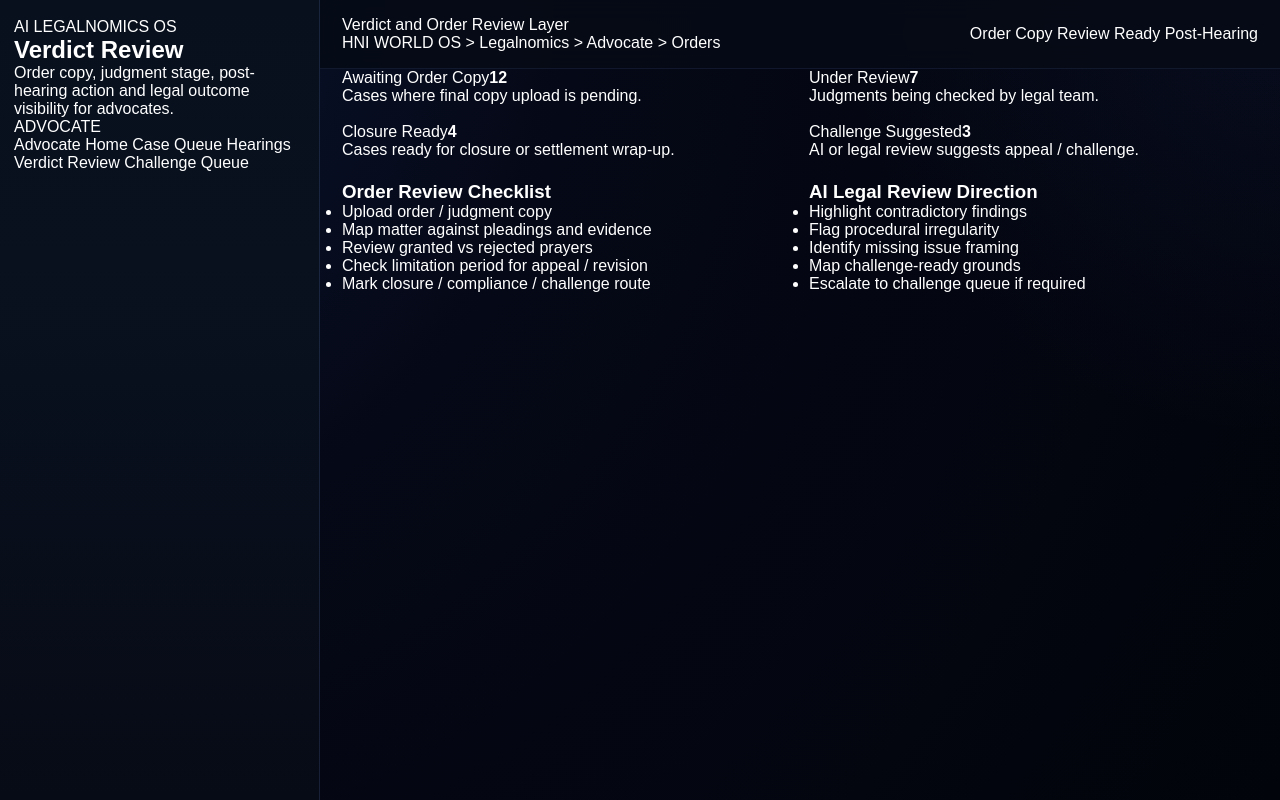
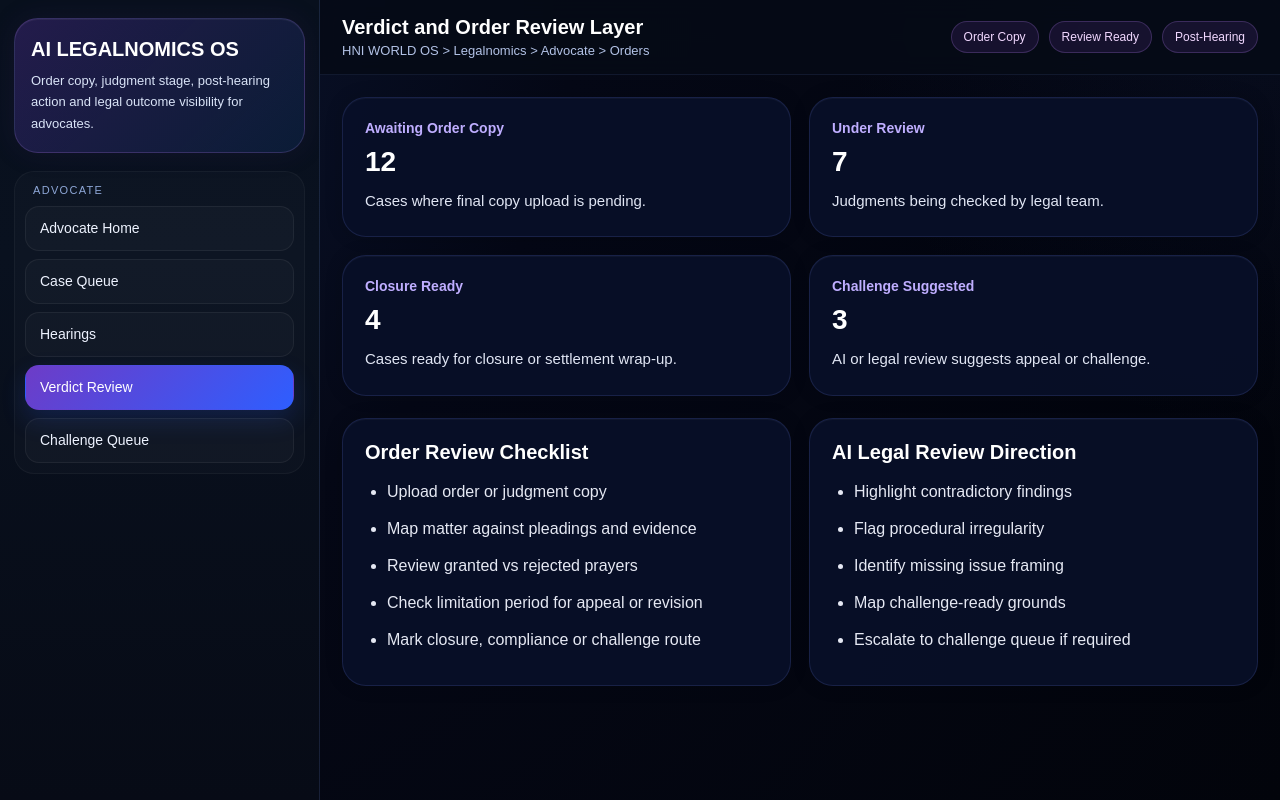
Before and after one commit to avinashhni/hni-world-os, a website: page legalnomics/advocate/orders/index.html in a window 1280 px wide. Drawn offline with Linux system fonts and the light colour scheme.

Commit message:
fix layout classes for orders challenge queue and corporate hearings

```diff
--- a/legalnomics/advocate/orders/index.html
+++ b/legalnomics/advocate/orders/index.html
@@ -9,57 +9,56 @@
 <body>
 <div class="shell-layout">
   <aside class="shell-sidebar">
-      <div class="brand-card">
-        <div class="eyebrow">AI LEGALNOMICS OS</div>
-        <h1>Verdict Review</h1>
+    <div class="shell-brand-card">
+      <h2>AI LEGALNOMICS OS</h2>
       <p>Order copy, judgment stage, post-hearing action and legal outcome visibility for advocates.</p>
     </div>
 
-      <div class="nav-section">
-        <div class="nav-title">ADVOCATE</div>
-        <a class="nav-link" href="/legalnomics/advocate">Advocate Home</a>
-        <a class="nav-link" href="/legalnomics/advocate/cases">Case Queue</a>
-        <a class="nav-link" href="/legalnomics/advocate/hearings">Hearings</a>
-        <a class="nav-link active" href="/legalnomics/advocate/orders">Verdict Review</a>
-        <a class="nav-link" href="/legalnomics/advocate/challenge-queue">Challenge Queue</a>
+    <div class="shell-nav-group">
+      <div class="shell-nav-title">ADVOCATE</div>
+      <a class="shell-nav-link" href="/legalnomics/advocate">Advocate Home</a>
+      <a class="shell-nav-link" href="/legalnomics/advocate/cases">Case Queue</a>
+      <a class="shell-nav-link" href="/legalnomics/advocate/hearings">Hearings</a>
+      <a class="shell-nav-link active" href="/legalnomics/advocate/orders">Verdict Review</a>
+      <a class="shell-nav-link" href="/legalnomics/advocate/challenge-queue">Challenge Queue</a>
     </div>
   </aside>
 
   <main class="shell-main">
     <div class="shell-topbar">
       <div>
-          <div class="page-title">Verdict and Order Review Layer</div>
-          <div class="page-subtitle">HNI WORLD OS > Legalnomics > Advocate > Orders</div>
+        <h1>Verdict and Order Review Layer</h1>
+        <p>HNI WORLD OS > Legalnomics > Advocate > Orders</p>
       </div>
-        <div class="top-pills">
-          <span class="pill">Order Copy</span>
-          <span class="pill">Review Ready</span>
-          <span class="pill">Post-Hearing</span>
+      <div class="shell-top-actions">
+        <span class="shell-chip">Order Copy</span>
+        <span class="shell-chip">Review Ready</span>
+        <span class="shell-chip">Post-Hearing</span>
       </div>
     </div>
 
-      <section class="stats-grid four">
-        <div class="metric-card"><span class="metric-label">Awaiting Order Copy</span><strong>12</strong><p>Cases where final copy upload is pending.</p></div>
-        <div class="metric-card"><span class="metric-label">Under Review</span><strong>7</strong><p>Judgments being checked by legal team.</p></div>
-        <div class="metric-card"><span class="metric-label">Closure Ready</span><strong>4</strong><p>Cases ready for closure or settlement wrap-up.</p></div>
-        <div class="metric-card"><span class="metric-label">Challenge Suggested</span><strong>3</strong><p>AI or legal review suggests appeal / challenge.</p></div>
+    <section class="stats-grid four" style="margin-top:22px;">
+      <div class="stat-card"><h4>Awaiting Order Copy</h4><div class="stat-number">12</div><p>Cases where final copy upload is pending.</p></div>
+      <div class="stat-card"><h4>Under Review</h4><div class="stat-number">7</div><p>Judgments being checked by legal team.</p></div>
+      <div class="stat-card"><h4>Closure Ready</h4><div class="stat-number">4</div><p>Cases ready for closure or settlement wrap-up.</p></div>
+      <div class="stat-card"><h4>Challenge Suggested</h4><div class="stat-number">3</div><p>AI or legal review suggests appeal or challenge.</p></div>
     </section>
 
     <section class="content-grid two">
-        <div class="panel-card">
+      <div class="info-card">
         <h3>Order Review Checklist</h3>
-          <ul class="bullet-list">
-            <li>Upload order / judgment copy</li>
+        <ul class="info-list">
+          <li>Upload order or judgment copy</li>
           <li>Map matter against pleadings and evidence</li>
           <li>Review granted vs rejected prayers</li>
-            <li>Check limitation period for appeal / revision</li>
-            <li>Mark closure / compliance / challenge route</li>
+          <li>Check limitation period for appeal or revision</li>
+          <li>Mark closure, compliance or challenge route</li>
         </ul>
       </div>
 
-        <div class="panel-card">
+      <div class="info-card">
         <h3>AI Legal Review Direction</h3>
-          <ul class="bullet-list">
+        <ul class="info-list">
           <li>Highlight contradictory findings</li>
           <li>Flag procedural irregularity</li>
           <li>Identify missing issue framing</li>
```
Also changed, not shown: legalnomics/advocate/challenge-queue/index.html (+26 -27 lines), legalnomics/corporate/hearings/index.html (+22 -23 lines). Lines whose indentation alone changed are shown as unchanged.
